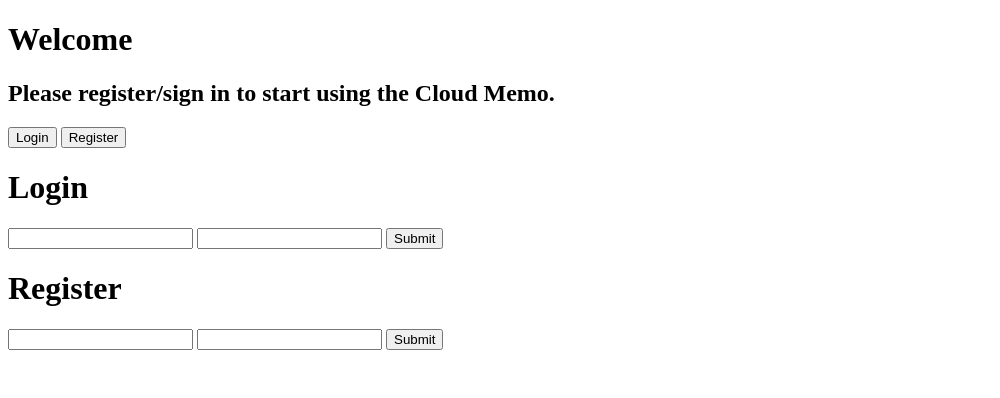
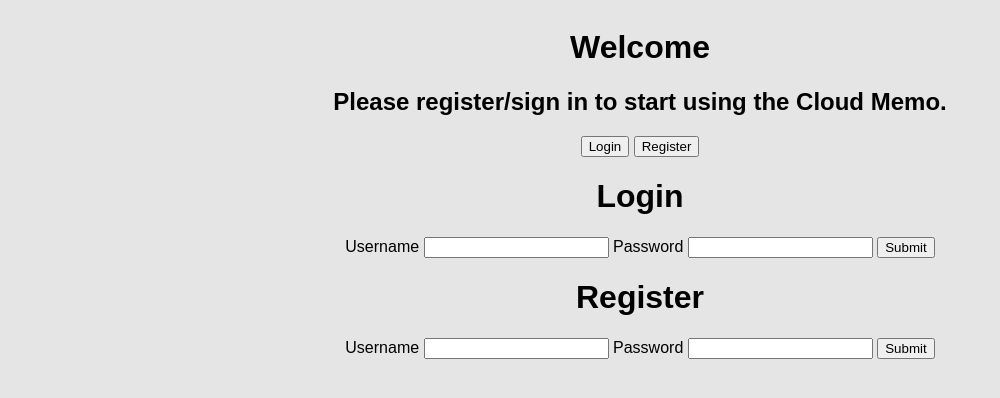
Before and after one commit to Juicedi/SSSF-Project, a website: page public/login.html in a window 1280 px wide. Shown: the whole page, without its empty margins (0-1000 px from the left). Drawn offline with Linux system fonts and the light colour scheme.

Commit message:
Update: Login page now accessible

```diff
--- /dev/null
+++ b/public/css/login.css
@@ -0,0 +1,11 @@
+body {
+  font-family: Arial, Helvetica, sans-serif;
+  background-color: #e5e5e5;
+}
+div {
+  display: inline-block;
+  text-align: center;
+}
+.login-row{
+  width: 100%;
+}
--- a/public/css/main.css
+++ b/public/css/main.css
@@ -1,24 +1,30 @@
-html{
+body {
+  font-family: Arial, Helvetica, sans-serif;
   background-color: #e5e5e5;
 }
-div{
+
+div {
   box-sizing: border-box;
 }
+
 #add-project, #files, #editor {
   display: inline-block;
   vertical-align: top;
 }
+
 #add-project textarea, #add-project input {
   display: block;
 }
-#files{
+
+#files {
   border-radius: 5px;
   background-color: #fff;
   padding: 5px;
   height: 200px;
   width: 500px;
 }
-.file{
+
+.file {
   display: inline-block;
   background-color: #fafafa;
   padding: 10px;
@@ -27,12 +33,14 @@ div{
   margin: 5px;
   cursor: pointer;
 }
+
 #file-editor {
   display: block;
   margin: 10px 0 10px 0;
   width: 500px;
   resize: none;
 }
+
 #file-title {
   display: block;
   margin: 10px 0 0 0;
--- a/public/index.html
+++ b/public/index.html
@@ -7,8 +7,9 @@
   <meta name="description" content="SSSF-Lab1">
   <meta name="author" content="Jussi Latvaniemi">
   <meta name="viewport" content="width=device-width,initial-scale=1.0">
-  <title>SSSF - Lab 1</title>
+  <title>Cloud Memo | Menu</title>
   <link href="css/main.css" type="text/css" rel="stylesheet">
+  <link rel="icon" type="image/png" href="/img/fav.ico" />
 </head>
 
 <body>
--- a/public/login.html
+++ b/public/login.html
@@ -2,39 +2,50 @@
 <!--[if lt IE 7]>      <html class="no-js lt-ie9 lt-ie8 lt-ie7"> <![endif]-->
 <!--[if IE 7]>         <html class="no-js lt-ie9 lt-ie8"> <![endif]-->
 <!--[if IE 8]>         <html class="no-js lt-ie9"> <![endif]-->
-<!--[if gt IE 8]><!--> <html class="no-js"> <!--<![endif]-->
+<!--[if gt IE 8]><!-->
+<html class="no-js">
+<!--<![endif]-->
+
 <head>
   <meta charset="utf-8">
   <meta http-equiv="X-UA-Compatible" content="IE=edge">
   <title>Cloud Memo | Login</title>
   <meta name="description" content="">
   <meta name="viewport" content="width=device-width, initial-scale=1">
+  <link href="css/login.css" type="text/css" rel="stylesheet">
+  <link rel="icon" type="image/png" href="/img/fav.ico" />
 </head>
+
 <body>
   <!--[if lt IE 7]>
       <p class="browsehappy">You are using an <strong>outdated</strong> browser. Please <a href="#">upgrade your browser</a> to improve your experience.</p>
     <![endif]-->
-    <div id="welcome-block">
+  <div id="welcome-block" class="login-row">
     <h1>Welcome</h1>
     <h2>Please register/sign in to start using the Cloud Memo.</h2>
     <button id="select-login" class="login-button">Login</button>
     <button id="select-register" class="login-button">Register</button>
   </div>
-    <div class="form-block">
+  <div class="form-block login-row">
     <h1>Login</h1>
     <form action="/authorize" method="POST" id="login-form">
+      <label for="login-username">Username</label>
       <input id="login-username" type="text" name="username">
+      <label for="login-password">Password</label>
       <input id="login-password" type="password" name="password">
       <input type="submit" value="Submit">
     </form>
   </div>
-    <div class="form-block">
+  <div class="form-block login-row">
     <h1>Register</h1>
     <form action="/register" method="POST" id="register-form">
+      <label for="register-username">Username</label>
       <input id="register-username" type="text" name="username">
+      <label for="register-password">Password</label>
       <input id="register-password" type="password" name="password">
       <input type="submit" value="Submit">
     </form>
   </div>
 </body>
+
 </html>
```
Also changed, not shown: server.js (+8 -5 lines), public/img/fav.ico (added). Lines whose indentation alone changed are shown as unchanged.
